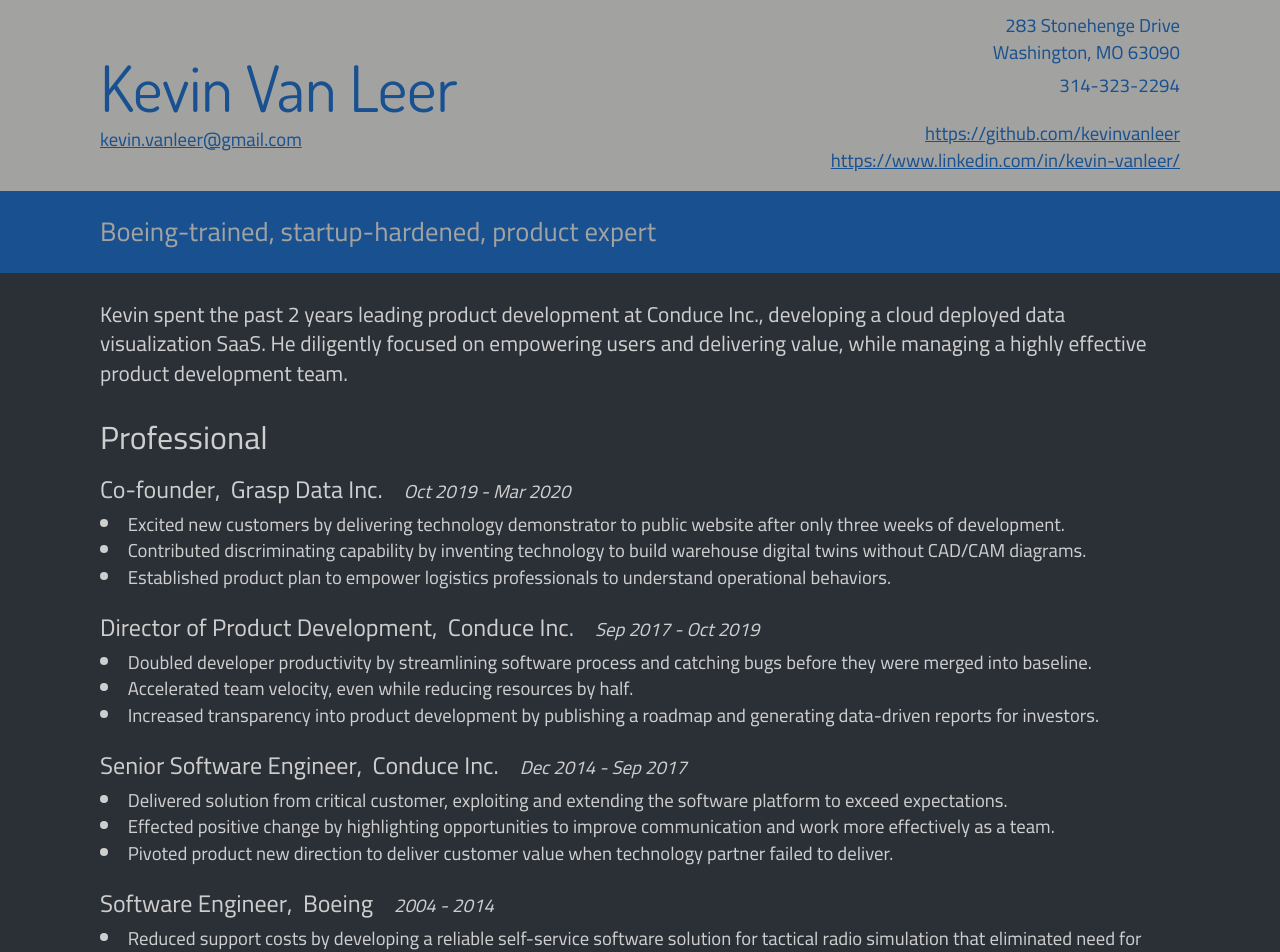
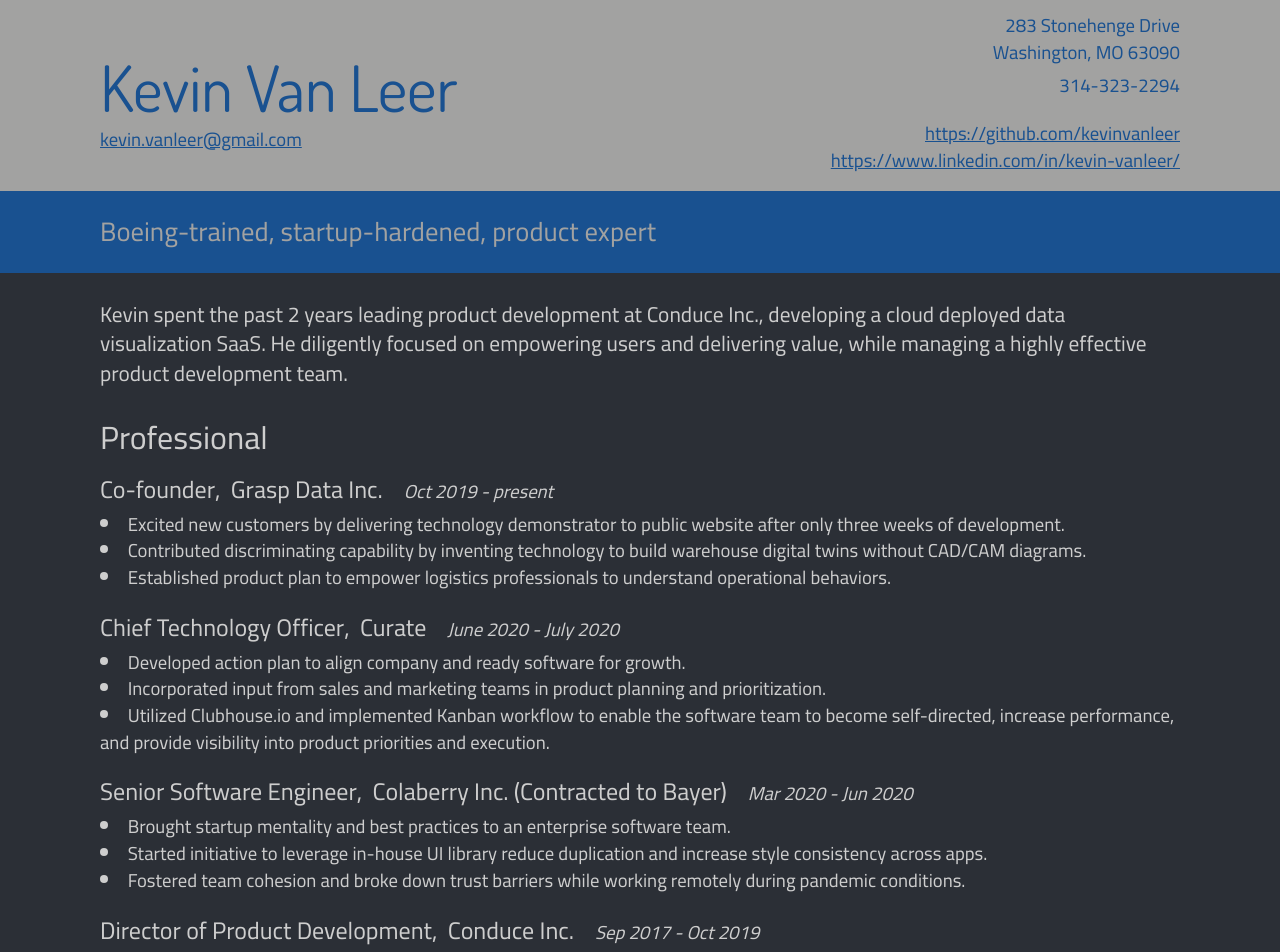
Before and after one commit to kevinvanleer/resume, a React (Create React App) app: page / in a window 1280 px wide. Shown: the top 952 px of the page. Built offline with nearby package versions, Linux system fonts and the light colour scheme.

Commit message:
Added Curate and Colaberry

```diff
--- a/src/ProfessionalHighlights.js
+++ b/src/ProfessionalHighlights.js
@@ -24,7 +24,7 @@
         <Job
           title="Co-founder"
           company="Grasp Data Inc."
-          timespan={['Oct 2019', 'Mar 2020']}
+          timespan={['Oct 2019']}
         >
           <li>
             Excited new customers by delivering technology demonstrator to
@@ -41,15 +41,55 @@
         </Job>
       </Section>
       <Section>
-        <React.Fragment>
+        <Job
+          title="Chief Technology Officer"
+          company="Curate"
+          timespan={['June 2020', 'July 2020']}
+        >
+          <li>
+            Developed action plan to align company and ready software for
+            growth.
+          </li>
+          <li>
+            Incorporated input from sales and marketing teams in product
+            planning and prioritization.
+          </li>
+          <li>
+            Utilized Clubhouse.io and implemented Kanban workflow to enable the
+            software team to become self-directed, increase performance, and
+            provide visibility into product priorities and execution.
+          </li>
+        </Job>
+      </Section>
+      <Section>
+        <Job
+          title="Senior Software Engineer"
+          company="Colaberry Inc. (Contracted to Bayer)"
+          timespan={['Mar 2020', 'Jun 2020']}
+        >
+          <li>
+            Brought startup mentality and best practices to an enterprise
+            software team.
+          </li>
+          <li>
+            Started initiative to leverage in-house UI library reduce
+            duplication and increase style consistency across apps.
+          </li>
+          <li>
+            Fostered team cohesion and broke down trust barriers while working
+            remotely during pandemic conditions.
+          </li>
+        </Job>
+      </Section>
+      <Section>
         <Job
           title="Director of Product Development"
           company="Conduce Inc."
           timespan={['Sep 2017', 'Oct 2019']}
         >
           <li>
-              Doubled developer productivity by streamlining software process
-              and catching bugs before they were merged into baseline.
+            Doubled developer productivity by streamlining software process and
+            catching bugs before they were merged into baseline.
           </li>
           <li>
             Accelerated team velocity, even while reducing resources by half.
@@ -65,8 +105,8 @@
           timespan={['Dec 2014', 'Sep 2017']}
         >
           <li>
-              Delivered solution from critical customer, exploiting and
-              extending the software platform to exceed expectations.
+            Delivered solution from critical customer, exploiting and extending
+            the software platform to exceed expectations.
           </li>
           <li>
             Effected positive change by highlighting opportunities to improve
@@ -77,7 +117,6 @@
             technology partner failed to deliver.
           </li>
         </Job>
-        </React.Fragment>
       </Section>
       <Section>
         <Job
--- a/src/TechHighlights.js
+++ b/src/TechHighlights.js
@@ -68,6 +68,53 @@
             <li>
               Developed a warehouse visualization technology demonstrator with
               spatial and temporal navigation.
+            </li>
+          </List>
+        </Job>
+      </Section>
+      <Section>
+        <Job
+          title="Chief Technology Officer"
+          company="Curate"
+          timespan={['June 2020', 'July 2020']}
+        >
+          <List>
+            <li>
+              Evaluated maintainability and scalability of codebase derived from
+              WordPress site.
+            </li>
+            <li>
+              Familiarized myself with PHP and Laravel enough to maintain a
+              development environment, fix bugs, and perform peer reviews.
+            </li>
+            <li>
+              Encouraged adoption of tools like Storybook, ESLint, and
+              PHP_CodeSniffer and their automation into a continuous integration
+              and deployment workflow.
+            </li>
+          </List>
+        </Job>
+      </Section>
+      <Section>
+        <Job
+          title="Senior Software Engineer"
+          company="Colaberry Inc. (Contracted to Bayer)"
+          timespan={['Mar 2020', 'Jun 2020']}
+        >
+          <List>
+            <li>
+              Stood up software development environment and began contributing
+              in a matter of hours.
+            </li>
+            <li>
+              Led effort to design and organize a Redux store, incorporating
+              team feedback to improve the design and utilize new tools for
+              reducing boilerplate and increasing productivity.
+            </li>
+            <li>
+              Developed and won team buy-in for a strategy for building,
+              maintaining, and sharing React components from multiple UI
+              frameworks.
             </li>
           </List>
         </Job>
```
Lines whose indentation alone changed are shown as unchanged.
